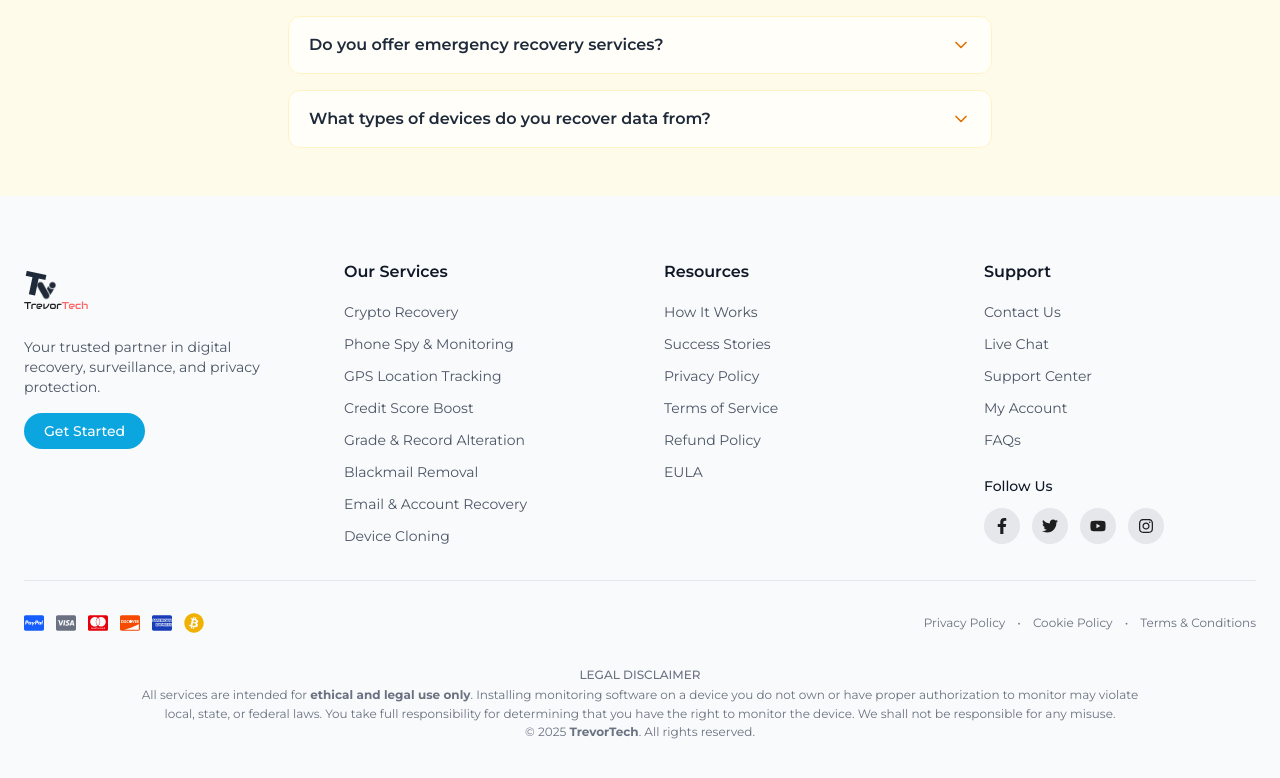
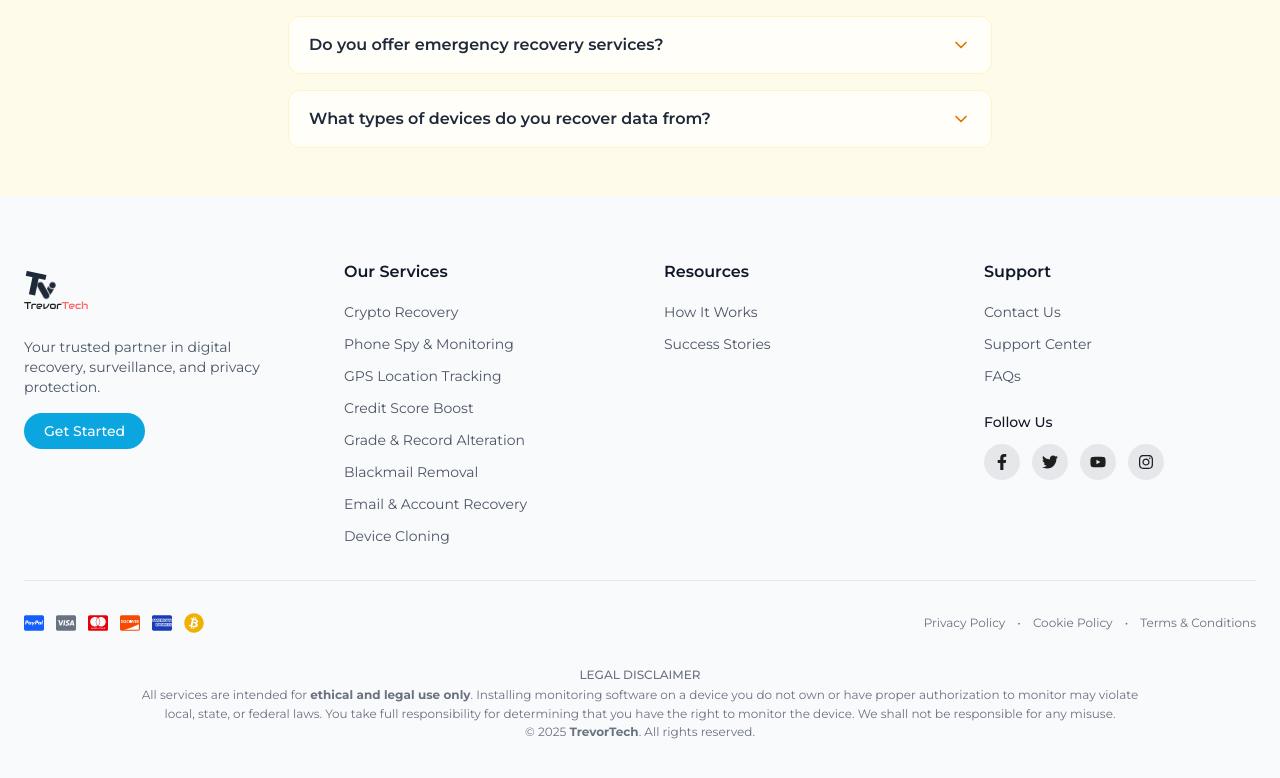
Before and after one commit to LifeofPaks/trevor-tech, a React (Vite) app: page / in a window 1280 px wide. Shown: the part 6463-7241 px from the top of the page. Built offline with nearby package versions, Linux system fonts and the light colour scheme; a web font is replaced by a local one.

Commit message:
updated ui

```diff
--- a/src/components/footer/Footer.jsx
+++ b/src/components/footer/Footer.jsx
@@ -28,17 +28,17 @@ const Footer = () => {
   const resources = [
     "How It Works",
     "Success Stories",
-    "Privacy Policy",
-    "Terms of Service",
-    "Refund Policy",
-    "EULA",
+    // "Privacy Policy",
+    // "Terms of Service",
+    // "Refund Policy",
+    // "EULA",
   ];
 
   const support = [
     "Contact Us",
-    "Live Chat",
+    // "Live Chat",
     "Support Center",
-    "My Account",
+    // "My Account",
     "FAQs",
   ];
 
```
